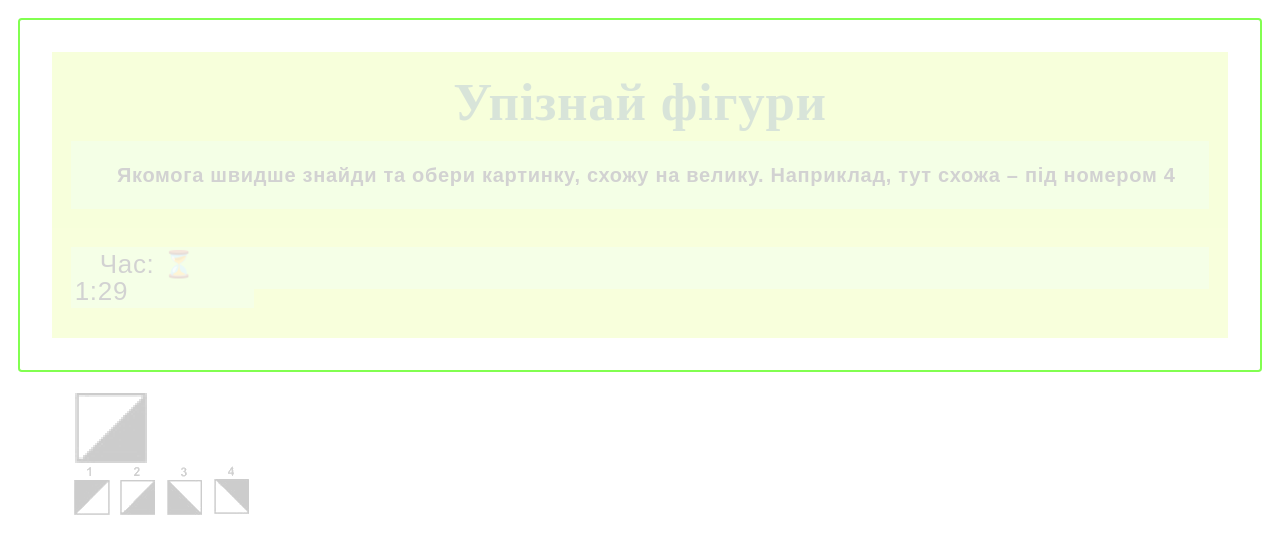
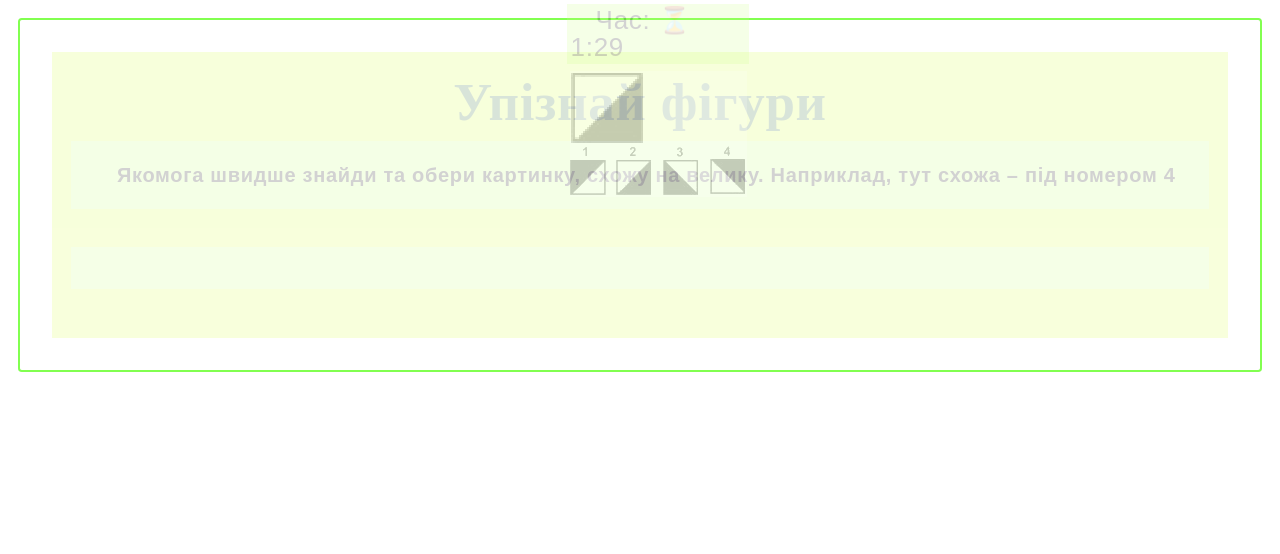
Before and after one commit to darinadgc/cognitive_skills, a plain HTML site: page upiznay_fihury.html in a window 1280 px wide. Both pictures are taken after a click on the button "Почати тест". Drawn offline with Linux system fonts and the light colour scheme.

Commit message:
Update main.css

```diff
--- a/css/main.css
+++ b/css/main.css
@@ -228,7 +228,7 @@ button {
 }
 #figure-task {
     width: max-content;
-	margin: 83px auto;
+    margin: 7px auto;
 }
    div#task-container-raven .main-image {
         max-height: 337px;/* ✅ Оптимальний розмір */
@@ -310,6 +310,8 @@ img.option, label, #option, input[type='radio'] {
 
 .container-active {
     position: absolute;
+    left: 44%;
+    top: 0;
 }
 
 .low-opacity {
```
